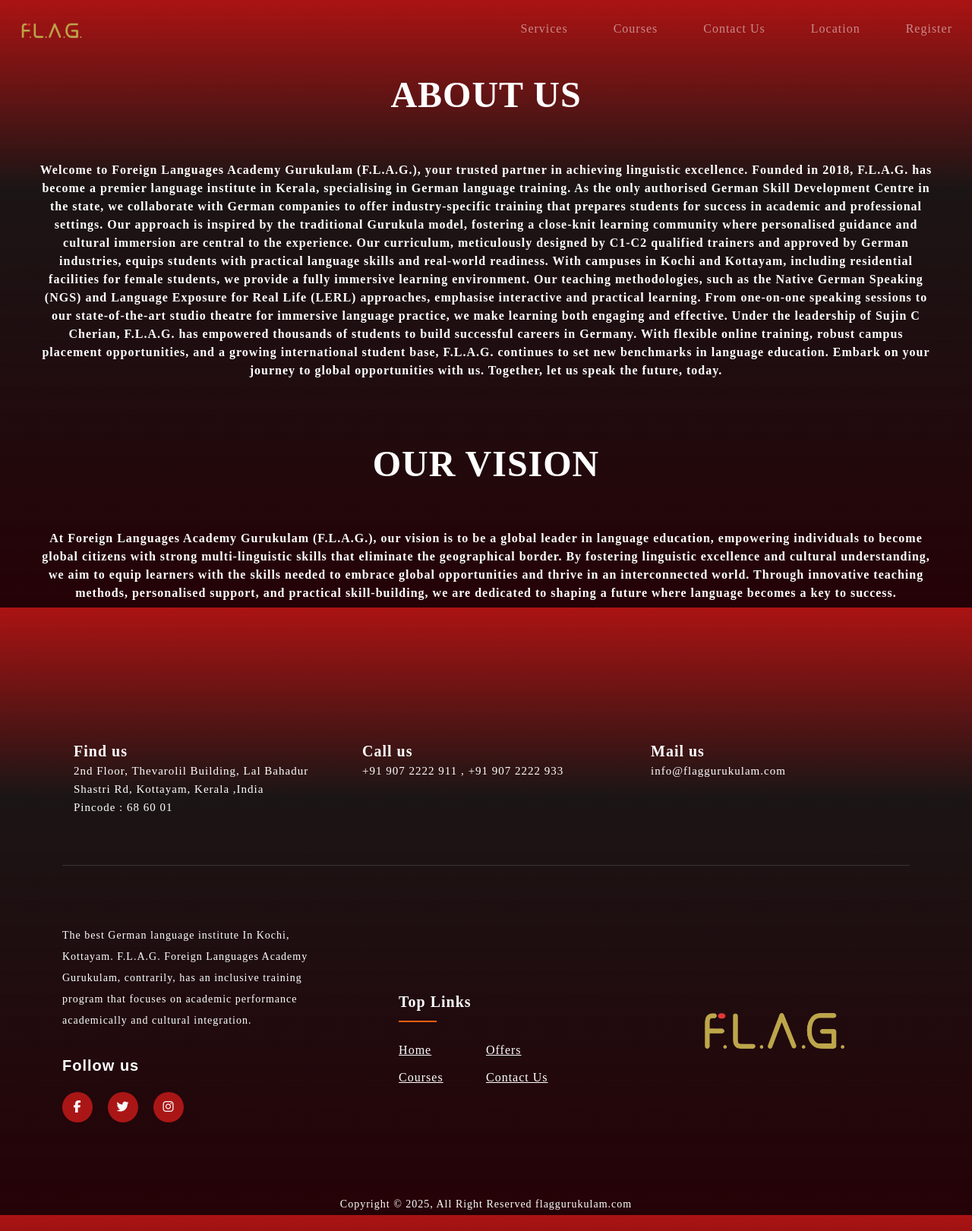
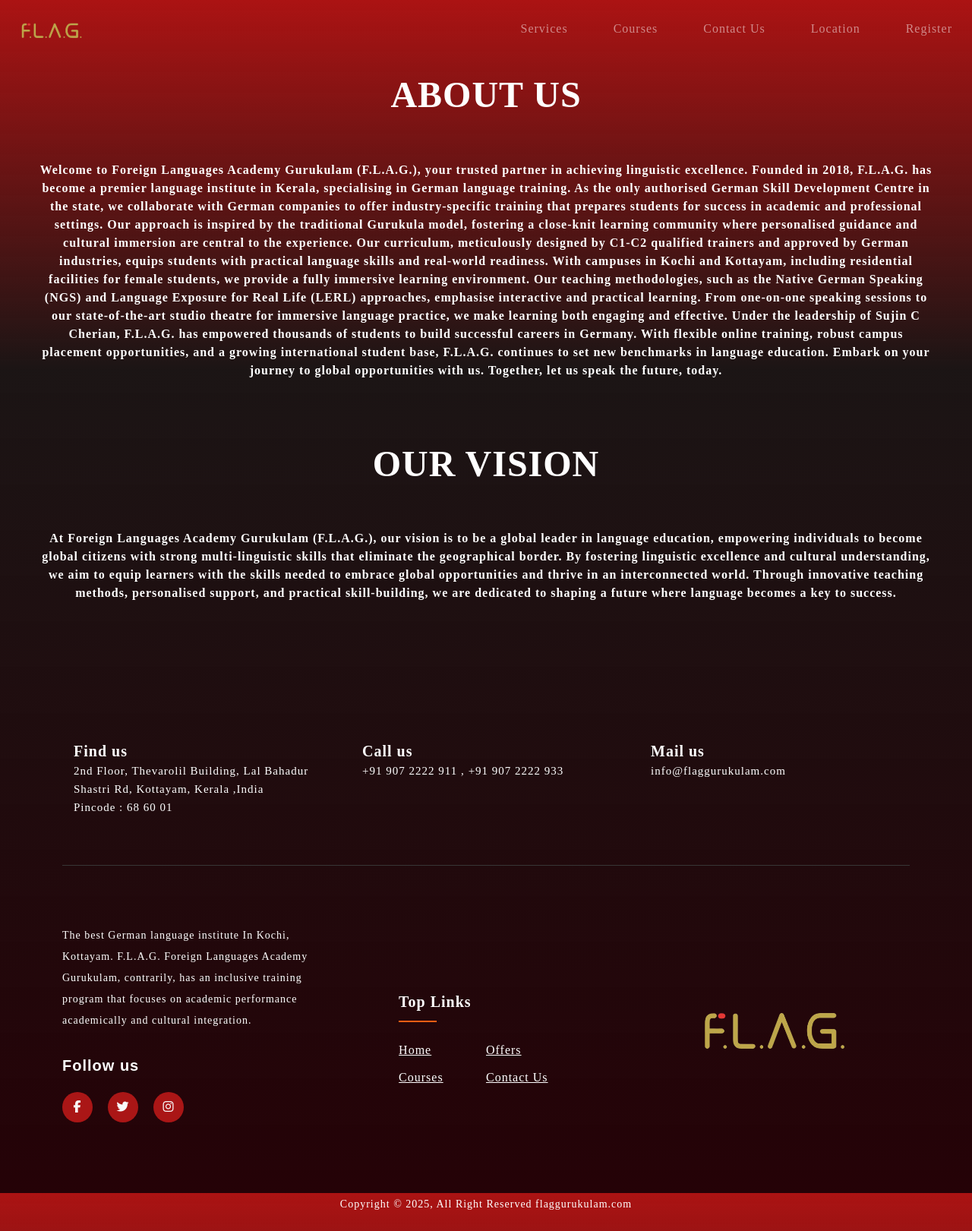
Before and after one commit to lifeplannerdev/flag, a Django app: page /about/ in a window 1280 px wide. Shown: the whole page at 76% size. Run offline with Django 5.2, Linux system fonts and the light colour scheme; some libraries are stand-ins or nearby versions; some web fonts are replaced.

Commit message:
16 jan commit

```diff
--- a/templates/about.html
+++ b/templates/about.html
@@ -21,8 +21,7 @@
       color: white;
       font-family:myfont;
       letter-spacing: 1px;
-      background-size: 100vh;
-      background-attachment: fixed;
+
 
     }
 
```
